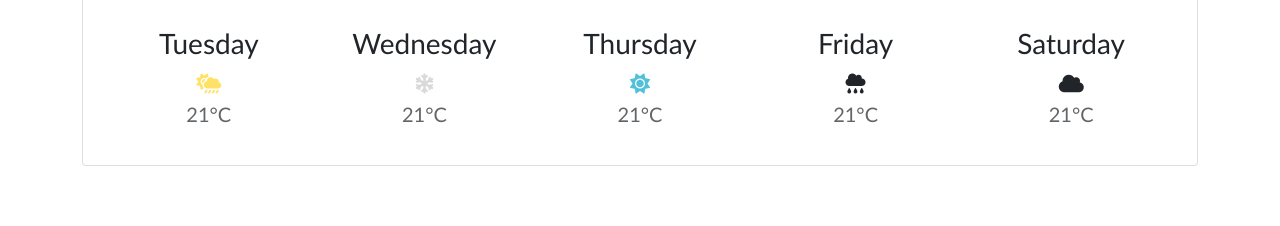
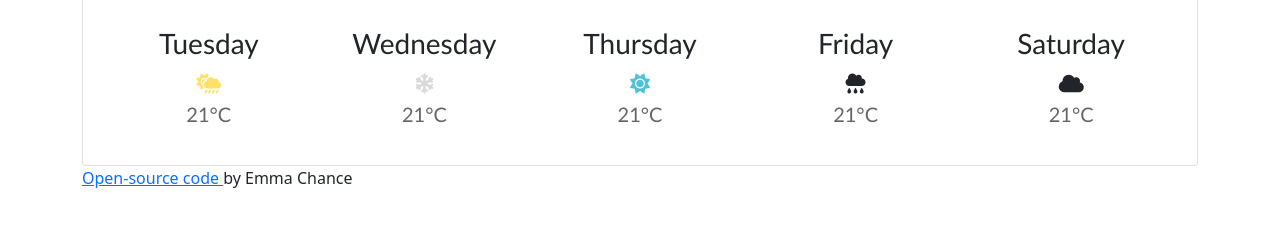
Before and after one commit to Chancey90/Emma-Chance-Weather-App, a plain HTML site: page index.html in a window 1280 px wide. Shown: the part 502-728 px from the top of the page. Drawn offline with nearby package versions, Linux system fonts and the light colour scheme.

Commit message:
added open-source code href in HTML

```diff
--- a/index.html
+++ b/index.html
@@ -88,6 +88,13 @@
           </div>
         </div>
       </div>
+      <span class="codelink">
+        <a
+          href="https://github.com/Chancey90/Emma-Chance-Weather-App.git"
+          target="_blank"
+          >Open-source code </a
+        >by Emma Chance
+      </span>
     </div>
     <script src="src/script.js"></script>
   </body>
--- a/src/styles.css
+++ b/src/styles.css
@@ -97,3 +97,7 @@ h2 {
   position: relative;
   font-size: 20px;
 }
+.codelink {
+  text-align: left;
+  display: block;
+}
```
